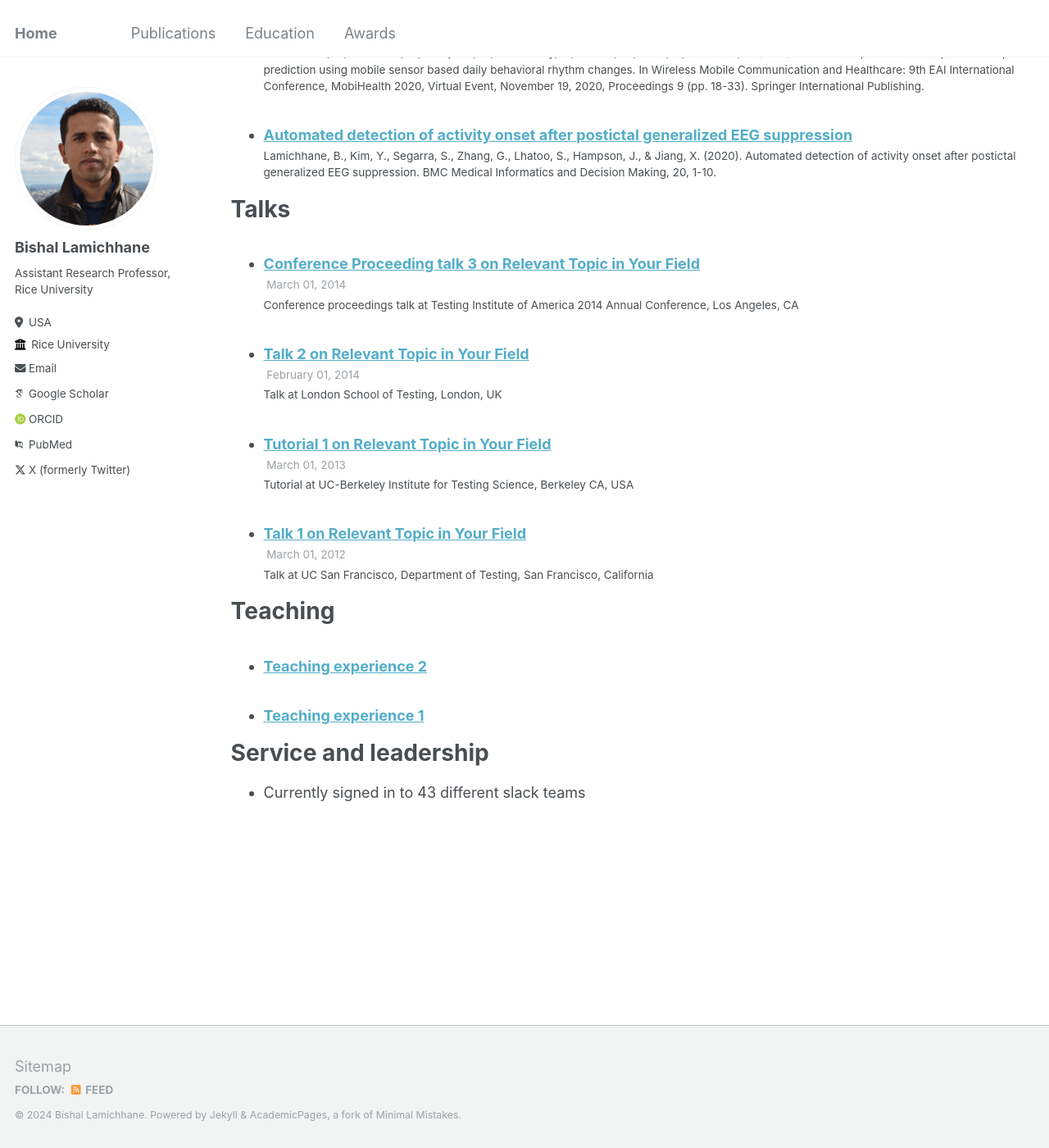
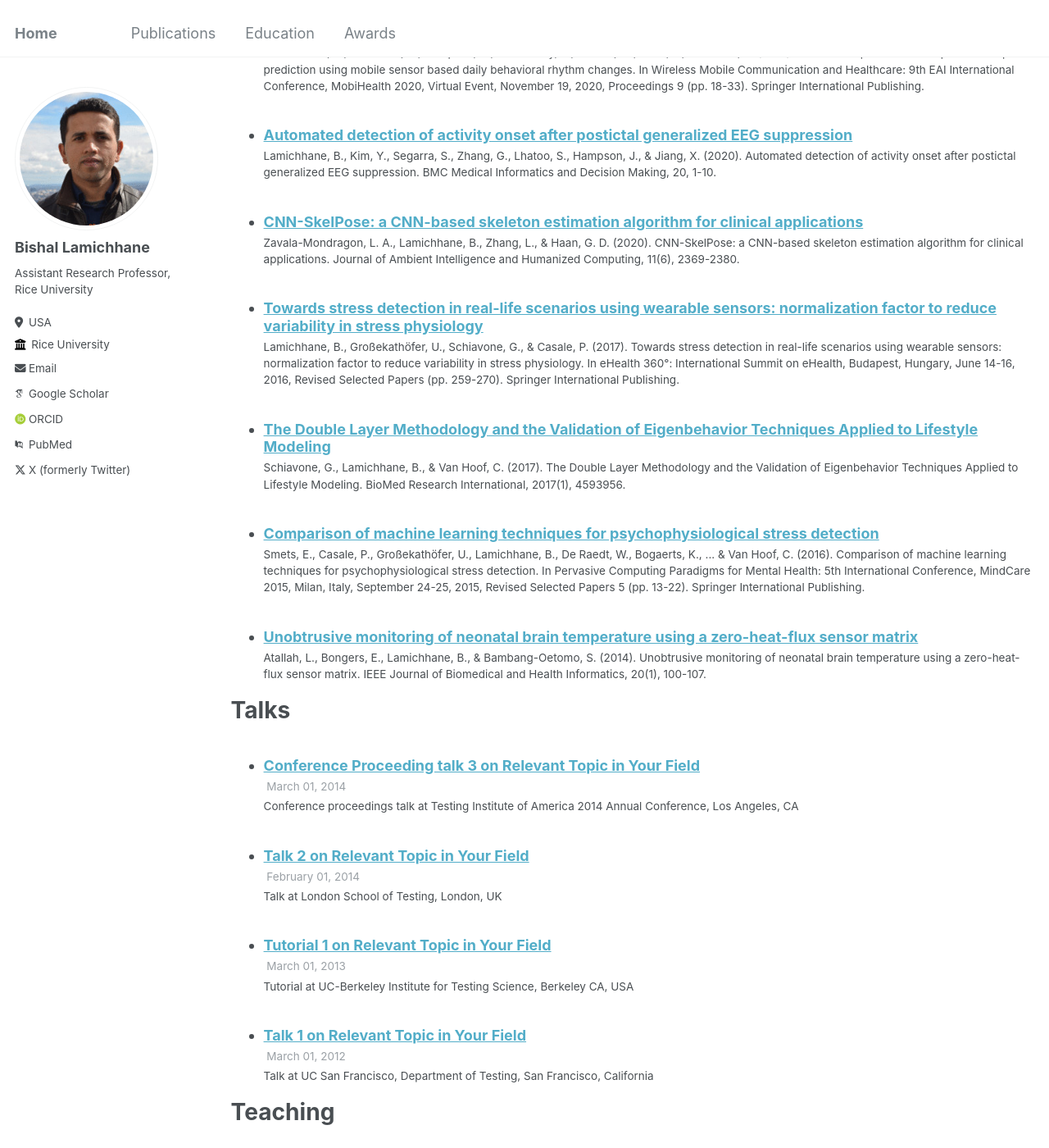
Before and after one commit to lbishal/lbishal.github.io, a Jekyll site: the page built from _pages/cv.md, in a window 1280 px wide and 1400 px high, scrolled down 2295 px. Shown: the whole window at 82% size. Built offline with Jekyll 4.4.1, drawn with Linux system fonts in a browser that asks for light colours; some web fonts are replaced.

Commit message:
added papers

```diff
--- /dev/null
+++ b/_publications/2014_01_01_zhf.md
@@ -0,0 +1,12 @@
+---
+title: "Unobtrusive monitoring of neonatal brain temperature using a zero-heat-flux sensor matrix"
+collection: publications
+permalink: /publication/2014_01_01_zhf
+excerpt: 'We develop a novel zero-heat-flux-based temperature monitoring sensor with novelty on sensor form factor with matrix design. The sensor is tested in neonatal monitoring in a hospital and compared with alternative modalities for core temperature monitoring.'
+date: 2014-12-22
+venue: 'IEEE Journal of Biomedical and Health Informatics'
+paperurl: 'https://ieeexplore.ieee.org/abstract/document/6994739/'
+citation: 'Atallah, L., Bongers, E., Lamichhane, B., & Bambang-Oetomo, S. (2014). Unobtrusive monitoring of neonatal brain temperature using a zero-heat-flux sensor matrix. IEEE Journal of Biomedical and Health Informatics, 20(1), 100-107.'
+---
+
+The temperature of preterm neonates must be maintained within a narrow window to ensure their survival. Continuously measuring their core temperature provides an optimal means of monitoring their thermoregulation and their response to environmental changes. However, existing methods of measuring core temperature can be very obtrusive, such as rectal probes, or inaccurate/lagging, such as skin temperature sensors and spot-checks using tympanic temperature sensors. This study investigates an unobtrusive method of measuring brain temperature continuously using an embedded zero-heat-flux (ZHF) sensor matrix placed under the head of the neonate. The measured temperature profile is used to segment areas of motion and incorrect positioning, where the neonate's head is not above the sensors. We compare our measurements during low motion/stable periods to esophageal temperatures for 12 preterm neonates, measured for an average of 5 h per neonate. The method we propose shows good correlation with the reference temperature for most of the neonates. The unobtrusive embedding of the matrix in the neonate's environment poses no harm or disturbance to the care work-flow, while measuring core temperature. To address the effect of motion on the ZHF measurements in the current embodiment, we recommend a more ergonomic embedding ensuring the sensors are continuously placed under the neonate's head.
--- /dev/null
+++ b/_publications/2016_01_01_stressElena.md
@@ -0,0 +1,12 @@
+---
+title: "Comparison of machine learning techniques for psychophysiological stress detection"
+collection: publications
+permalink: /publication/2016_01_01_stressElena
+excerpt: 'We conduct a laboratory-based stress test and evaluate different machine learning models for stress detection.'
+date: 2016-01-01
+venue: 'Pervasive Computing Paradigms for Mental Health: 5th International Conference, MindCare'
+paperurl: 'https://link.springer.com/chapter/10.1007/978-3-319-32270-4_2'
+citation: 'Smets, E., Casale, P., Großekathöfer, U., Lamichhane, B., De Raedt, W., Bogaerts, K., ... & Van Hoof, C. (2016). Comparison of machine learning techniques for psychophysiological stress detection. In Pervasive Computing Paradigms for Mental Health: 5th International Conference, MindCare 2015, Milan, Italy, September 24-25, 2015, Revised Selected Papers 5 (pp. 13-22). Springer International Publishing.'
+---
+
+Previous research has indicated that physiological signals can be used to detect mental stress. There is however no consensus on the optimal algorithm for this detection. The aim of this study is to compare different machine learning techniques for the measurement of stress based on physiological responses in a controlled environment. Electrocardiogram (ECG), galvanic skin response (GSR), temperature and respiration were measured during a laboratory stress test. Six machine learning techniques were investigated using a general and personal approach. The results show that personalized dynamic Bayesian networks and generalized support vector machines render the best average classification results with 84.6 % and 82.7 % respectively.
--- /dev/null
+++ b/_publications/2017_01_01_eigen.md
@@ -0,0 +1,12 @@
+---
+title: "The Double Layer Methodology and the Validation of Eigenbehavior Techniques Applied to Lifestyle Modeling"
+collection: publications
+permalink: /publication/2017_01_01_eigen
+excerpt: 'The application of Eigendecomposition is demonstrated for modeling daily behaviors.'
+date: 2017-01-01
+venue: 'BioMed Research International'
+paperurl: 'https://onlinelibrary.wiley.com/doi/pdf/10.1155/2017/4593956'
+citation: 'Schiavone, G., Lamichhane, B., & Van Hoof, C. (2017). The Double Layer Methodology and the Validation of Eigenbehavior Techniques Applied to Lifestyle Modeling. BioMed Research International, 2017(1), 4593956.'
+---
+
+A novel methodology, the double layer methodology (DLM), for modeling an individual’s lifestyle and its relationships with health indicators is presented. The DLM is applied to model behavioral routines emerging from self-reports of daily diet and activities, annotated by 21 healthy subjects over 2 weeks. Unsupervised clustering on the first layer of the DLM separated our population into two groups. Using eigendecomposition techniques on the second layer of the DLM, we could find activity and diet routines, predict behaviors in a portion of the day (with an accuracy of 88% for diet and 66% for activity), determine between day and between individual similarities, and detect individual’s belonging to a group based on behavior (with an accuracy up to 64%). We found that clustering based on health indicators was mapped back into activity behaviors, but not into diet behaviors. In addition, we showed the limitations of eigendecomposition for lifestyle applications, in particular when applied to noisy and sparse behavioral data such as dietary information. Finally, we proposed the use of the DLM for supporting adaptive and personalized recommender systems for stimulating behavior change.
--- /dev/null
+++ b/_publications/2017_01_01_srf.md
@@ -0,0 +1,13 @@
+---
+title: "Towards stress detection in real-life scenarios using wearable sensors: normalization factor to reduce variability in stress physiology"
+collection: publications
+permalink: /publication/2017_01_01_srf
+excerpt: 'One of the first studies to investigate stress detection in free-living with physiological sensors. We report the large effect of inter-individual differences in stress physiology and propose normalization factor leading to improved stress predictin accuracy.'
+date: 2017-01-01
+venue: 'eHealth 360°: International Summit on eHealth'
+paperurl: 'https://eudl.eu/pdf/10.1007/978-3-319-49655-9_34'
+citation: 'Lamichhane, B., Großekathöfer, U., Schiavone, G., & Casale, P. (2017). Towards stress detection in real-life scenarios using wearable sensors: normalization factor to reduce variability in stress physiology. In eHealth 360°: International Summit on eHealth, Budapest, Hungary, June 14-16, 2016, Revised Selected Papers (pp. 259-270). Springer International Publishing.'
+---
+
+Wearable physiological sensors offer possibilities for the development of continuous stress detection models. Such models need to address the inter-individual and intra-individual differences in stress physiology. In this paper we propose and evaluate a normalization factor,
+, to address such differences. SRF is computed using physiological features and the corresponding stress level at a reference point. The proposed normalization factor is evaluated in a dataset obtained from a free-living study with 10 participants, where each participant was monitored for 5 days during their working hours using different physiological sensors. We obtain an average reduction of mean squared error by up to 32% in models with SRF compared to the models without SRF.
--- /dev/null
+++ b/_publications/2019_01_01_Skelpose.md
@@ -0,0 +1,12 @@
+---
+title: "CNN-SkelPose: a CNN-based skeleton estimation algorithm for clinical applications"
+collection: publications
+permalink: /publication/2019_01_01_Skelpose
+excerpt: 'We develop a deep learning-based model for skeleton joint detection, one of the first such model for patient monitoring scenario with low patient-background contrast.'
+date: 2019-01-01
+venue: 'Journal of Ambient Intelligence and Humanized Computing'
+paperurl: 'https://link.springer.com/article/10.1007/s12652-019-01259-5'
+citation: 'Zavala-Mondragon, L. A., Lamichhane, B., Zhang, L., & Haan, G. D. (2020). CNN-SkelPose: a CNN-based skeleton estimation algorithm for clinical applications. Journal of Ambient Intelligence and Humanized Computing, 11(6), 2369-2380.'
+---
+
+Computer vision based patient activity monitoring systems can be attractive for various unobtrusive clinical applications. Such a monitoring system can be developed using movement information derived from the skeleton model of the current body pose, e.g. obtained using a depth camera. Earlier research using estimated skeleton models have been focused mostly on gaming applications. In this paper, we propose CNN-SkelPose as a skeleton model estimation method for clinical applications. CNN-SkelPose uses a trained Convolutional Neural Network to extract both the local and global information from the depth image. CNN-SkelPose outperforms the baseline model of Skeltrack for reliable skeleton model estimation in patient monitoring scenarios. Our results show the inadequacy of existing methods for skeleton model estimation when applied to a clinical scenario and suggests CNN-SkelPose as an improvement towards this application.
```
Also changed, not shown: _publications/2021_01_01_RelapseConf.md (+1 -1 lines).
